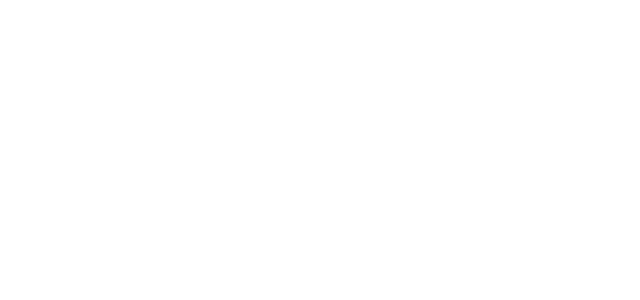
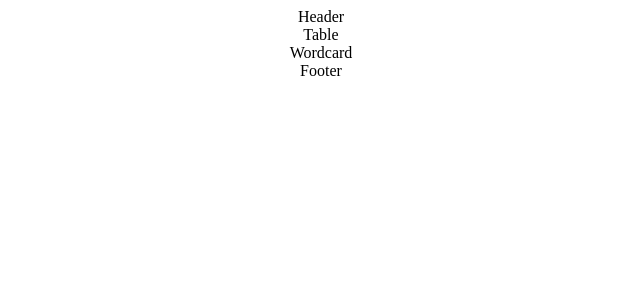
Before and after one commit to JuliaMichaela/English-learning-app, a React (Create React App) app: page / in a window 1280 px wide. Shown: the top 300 px of the page, without its empty margins (319-959 px from the left). Built offline with nearby package versions, Linux system fonts and the light colour scheme; the HTML template or start-up script is replaced by a standard one.

Commit message:
changed App.js

```diff
--- a/src/App.js
+++ b/src/App.js
@@ -1,9 +1,16 @@
+import Footer from './components/Footer/Footer';
+import Header from './components/Header/Header';
+import Table from './components/Table/Table';
+import Wordcard from './components/WordCard/Wordcard';
 import './style/App.css';
 
 function App() {
   return (
     <div className="App">
-
+    <Header/>
+    <Table/>
+    <Wordcard/>
+    <Footer/>
     </div>
   );
 }
```
